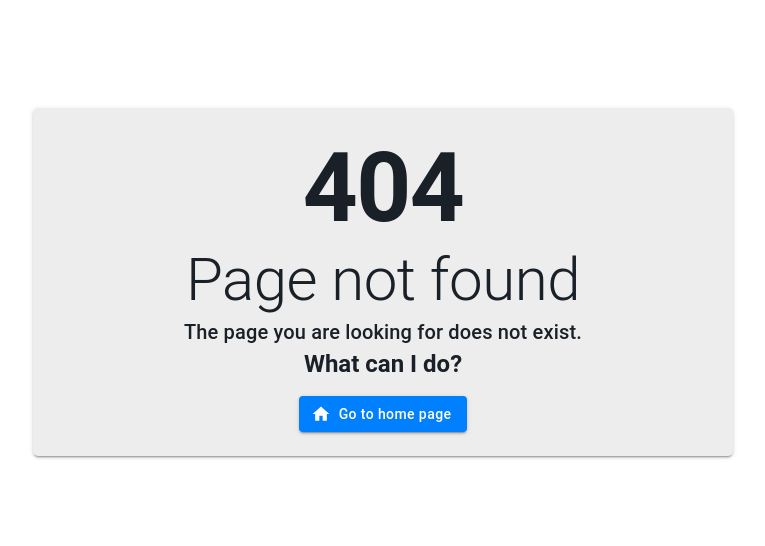
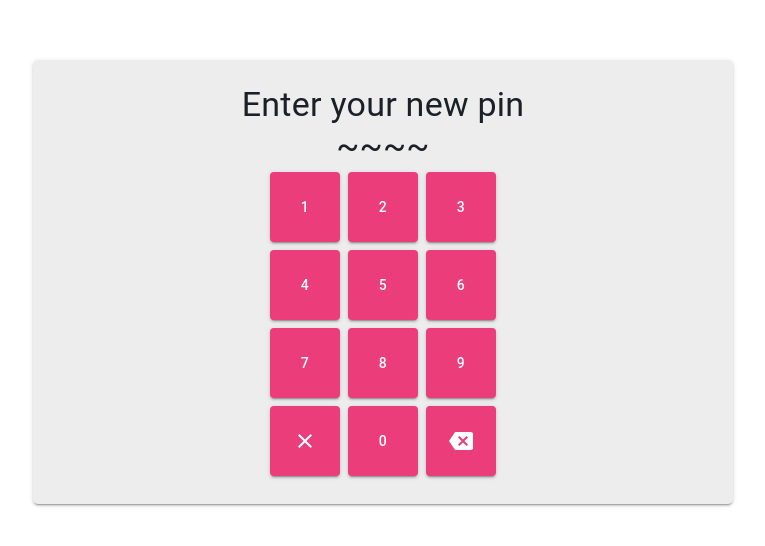
Before and after one commit to JsMarenco/atm, a React (Create React App) app: page /pin/change in a window 1280 px wide. Before the commit this address had no page. Shown: the part 118-664 px from the top of the page, without its empty margins (257-1022 px from the left). Built offline with nearby package versions, Linux system fonts and the light colour scheme.

Commit message:
Change pin is working

```diff
--- a/src/components/contants/messages.ts
+++ b/src/components/contants/messages.ts
@@ -1,2 +1,3 @@
 export const WRONGE_PIN = "Wrong PIN"
 export const WRONG_PIN_DESCRIPTION = "Please enter the correct PIN"
+export const PIN_NOT_MATCH = "PINs not match"
--- a/src/index.tsx
+++ b/src/index.tsx
@@ -28,9 +28,9 @@ const ATM = () => {
 
           <Route path="/menu/" element={<Menu />} />
 
-          <Route path="/change-pin/" element={<ChangePin />} />
+          <Route path="/pin/change/" element={<ChangePin />} />
 
-          <Route path="/account-balance/" element={<Balance />} />
+          <Route path="/balance/" element={<Balance />} />
 
           <Route path="*" element={<NotFound />} />
         </Routes>
--- a/src/pages/ChangePin/index.tsx
+++ b/src/pages/ChangePin/index.tsx
@@ -1,14 +1,57 @@
-import React, { useState } from "react"
-
+import React, { useContext, useEffect, useState } from "react"
+import { useNavigate } from "react-router-dom"
 import { mainContainerStyle, centeredContainerStyle } from "../../styles/containers"
+import NumPad from "../../components/NumPad"
+import { NumPadContext } from "../../context/NumPadContext"
+import { PIN_NOT_MATCH } from "../../components/contants/messages"
+import { MessageContext } from "../../context/MessageContext"
+import { ClientContext } from "../../context/ClientContext"
 import { Box, Typography } from "@mui/material"
-
-import NumPad from "../../components/NumPad"
+import { changeTitle } from "../../utils"
 
 export default function ChangePin() {
-  const [message, setMessage] = useState("Enter your new PIN")
-  const [newPin , setNewPin] = useState("")
-  const [confirmPin , setConfirmPin] = useState("")
+  const {
+    numPadValue,
+    handleNumPadClear,
+  } = useContext(NumPadContext)
+
+  const { handleMessage } = useContext(MessageContext)
+  const { handlePin } = useContext(ClientContext)
+
+  const navigate = useNavigate()
+
+  const [step, setStep] = useState("new")
+  const [message, setMessage] = useState("")
+  const [instruction, setInstruction] = useState("")
+  const [newPin, setNewPin] = useState("")
+
+  useEffect(() => { changeTitle("Change PIN") }, [])
+
+  useEffect(() => {
+    step === "new" ? setInstruction("Enter your new pin") : setInstruction("Confirm your new pin")
+
+    if (step === "new" && numPadValue.length === 4) {
+      setNewPin(() => numPadValue)
+      handleNumPadClear()
+      setStep("confirm")
+
+    } else if (step === "confirm" && numPadValue.length === 4) {
+      if (newPin === numPadValue) {
+        handleNumPadClear()
+        handlePin(newPin)
+        navigate("/operation/success/")
+
+      } else {
+        handleNumPadClear()
+        setMessage(PIN_NOT_MATCH)
+        handleMessage(PIN_NOT_MATCH, "error")
+        setInstruction("Enter your new pin")
+        setStep("new")
+
+        setTimeout(() => { setMessage("") }, 2000)
+      }
+    }
+  }, [numPadValue, step])
 
   return (
     <>
@@ -16,6 +59,14 @@ export default function ChangePin() {
         <Box sx={centeredContainerStyle}>
           <Typography
             variant="h4"
+            color="text.primary"
+            align="center"
+          >
+            {instruction}
+          </Typography>
+
+          <Typography
+            variant="body1"
             color="text.primary"
             align="center"
           >
--- a/src/pages/NotFound/index.tsx
+++ b/src/pages/NotFound/index.tsx
@@ -58,7 +58,7 @@ export default function NotFound() {
             variant="contained"
             color="primary"
             startIcon={<HomeIcon />}
-            onClick={() => navigate("/")}
+            onClick={() => navigate("/menu/")}
           >
             Go to home page
           </Button>
--- a/src/routes/ButtonRoutes.tsx
+++ b/src/routes/ButtonRoutes.tsx
@@ -20,7 +20,7 @@ export default function ButtonRoutes() {
       label: "Change Pin",
       icon: <LockOutlinedIcon sx={iconStyle} />,
       onClick: () => {
-        navigate("/change-pin/")
+        navigate("/pin/change/")
       }
     },
     {
@@ -55,7 +55,7 @@ export default function ButtonRoutes() {
       label: "Balance",
       icon: <AccountBalanceOutlinedIcon sx={iconStyle} />,
       onClick: () => {
-        navigate("/account-balance/")
+        navigate("/balance/")
       }
     }
   ]
```
